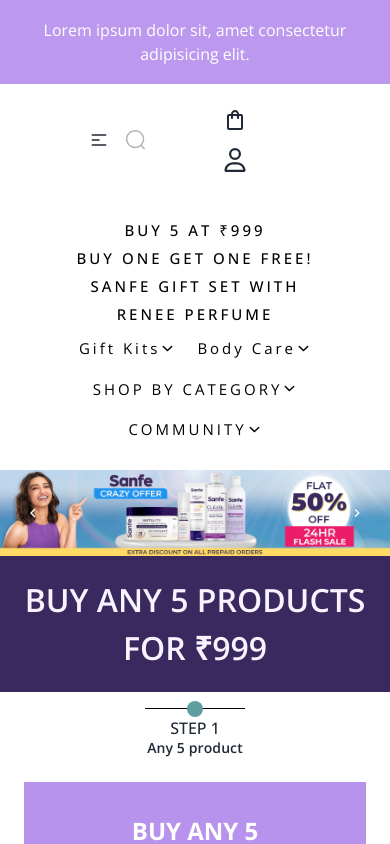
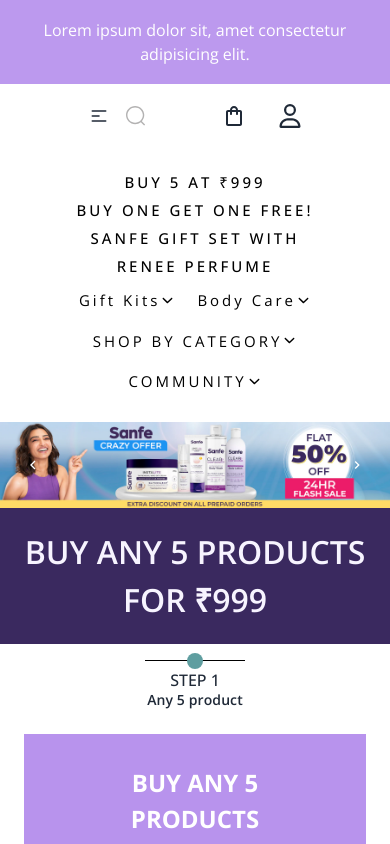
Before and after one commit to niki097/payAssign, a React (Vite) app: page / in a window 390 px wide. Shown: the top 844 px of the page. Built offline with nearby package versions, Linux system fonts and the light colour scheme.

Commit message:
Update media.css

```diff
--- a/src/assets/media.css
+++ b/src/assets/media.css
@@ -13,7 +13,7 @@
     padding-right: 1rem !important;
   }
 .menu-horizontal{
-  display: flex !important;
+  display: contents !important;
 }
   .testimonials h1 {
     font-size: 23px;
```
